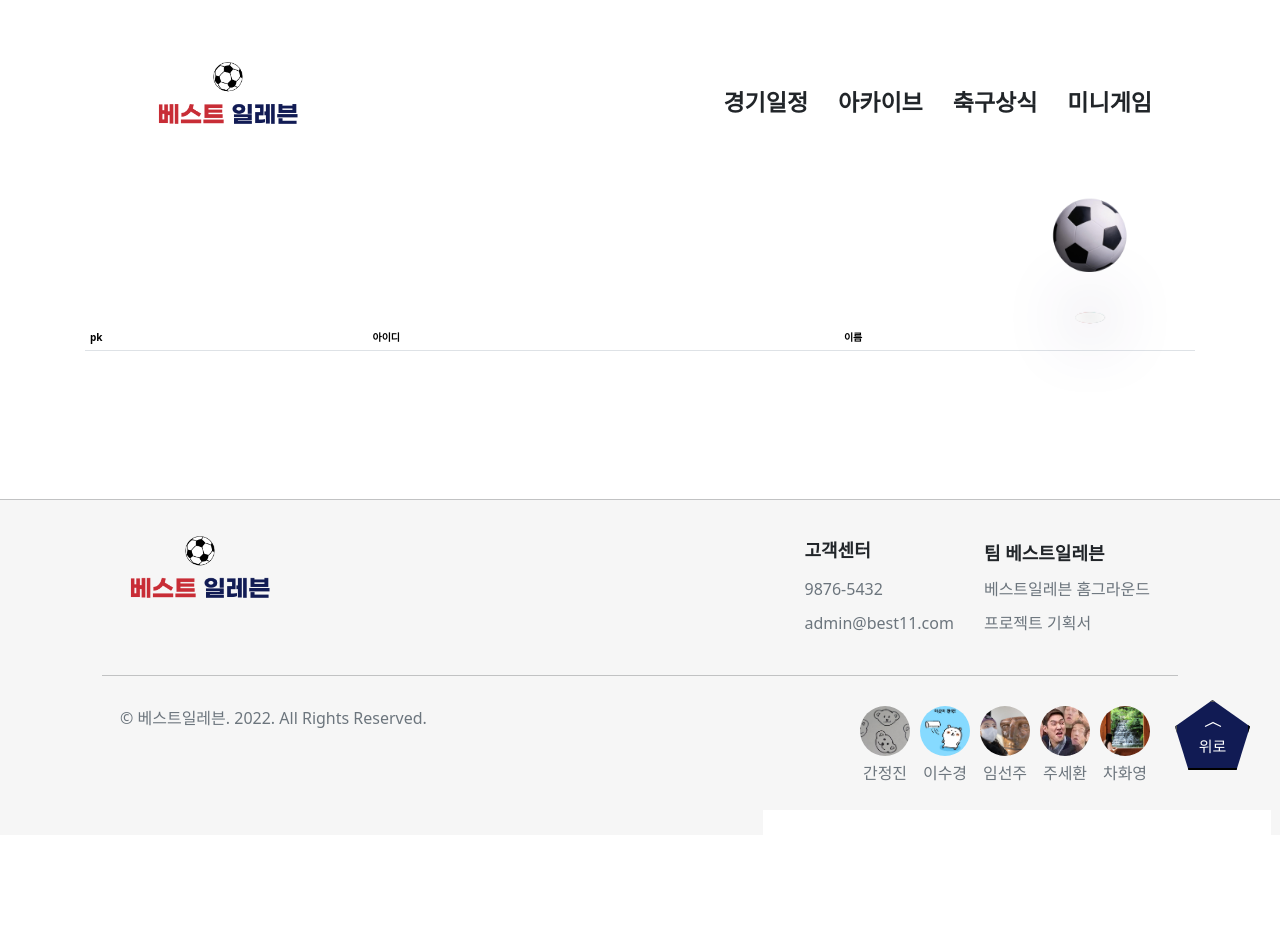
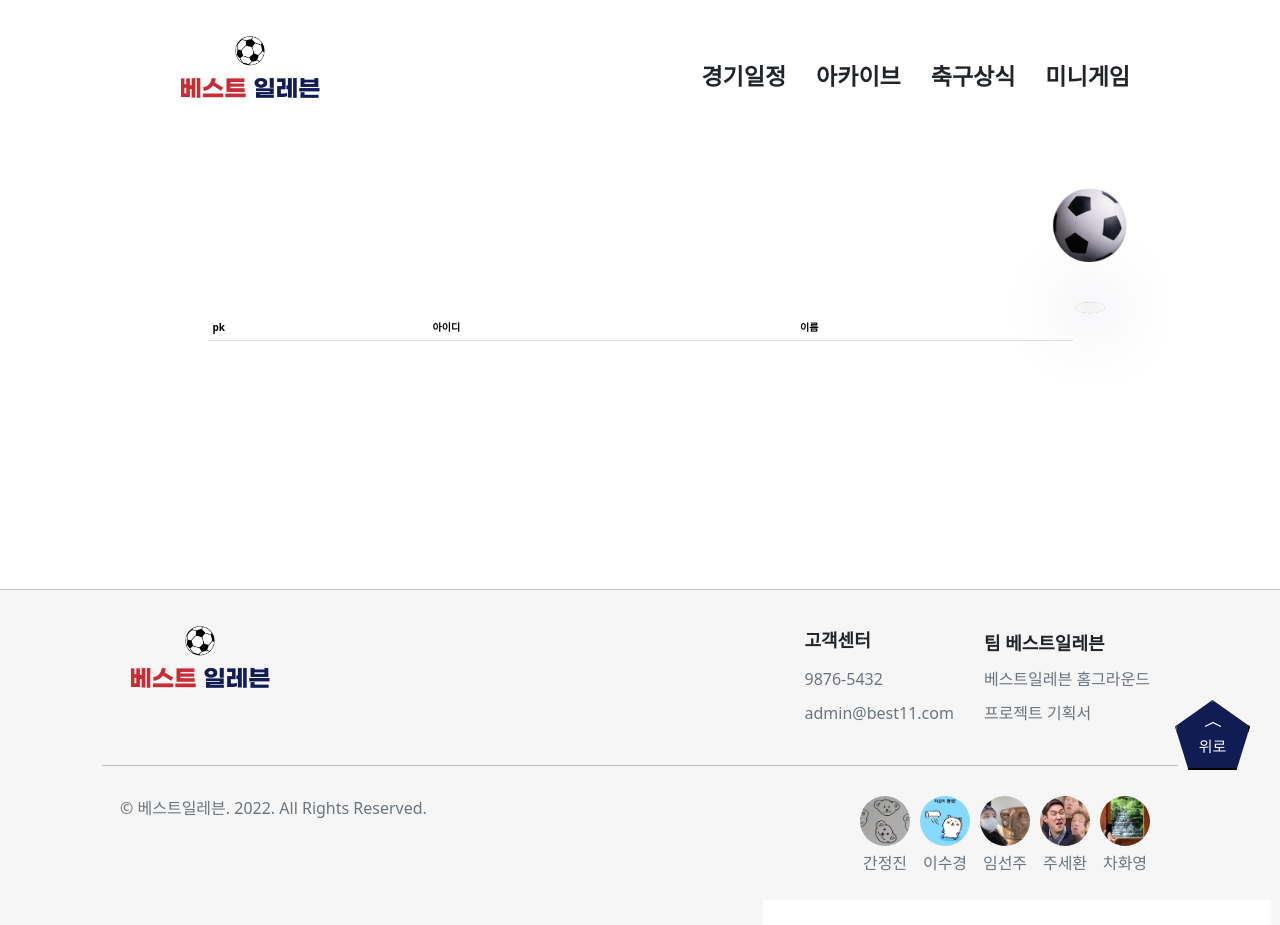
Before and after one commit to code-sum/Best11, a Django app: page /accounts/ in a window 1280 px wide. Before the commit the page ends 781 px from the top, so only its background shows below. Run offline with Django 3.2, Linux system fonts and the light colour scheme; lists and menus that the app fills with data are empty; some libraries are stand-ins or nearby versions.

Commit message:
style : 템플릿 전체 레이아웃 정리(.container-css) 및 네비게이션바 투명도 조절

```diff
--- a/static/css/style.css
+++ b/static/css/style.css
@@ -13,7 +13,6 @@ html {
 
 body {
   height: 100vh;
-  margin: 0;
 }
 
 p {
@@ -79,7 +78,7 @@ hr {
   padding-bottom: 4px;
   text-transform: uppercase;
   font-family: Montserrat, helvetica, arial, sans-serif;
-  font-weight: 700
+  font-weight: 700;
 }
 
 .link:active,
@@ -128,14 +127,13 @@ hr {
 /* base.html - header box-shadow: 1px 1px 4px 0 rgba(0,0,0,.1); */
 
 .header {
-  background-color: rgba(rgba(255, 255, 255, 0.616));
+  background-color: rgba(255, 255, 255, 0.725);
   position: fixed;
-  width: 80%;
+  width: 100%;
   z-index: 3;
-  margin-top: 2%;
-  margin-left: 10%;
+  margin-top: 0;
   margin-right: 10%;
-  padding: 20px 0;
+  padding: 3rem 15rem;
 }
 
 .header ul {
@@ -143,7 +141,7 @@ hr {
   padding: 0;
   list-style: none;
   overflow: hidden;
-  background-color: #fff;
+  background-color: rgba(255, 255, 255, 0);
 }
 
 .header li a {
@@ -154,7 +152,7 @@ hr {
 
 .header li a:hover,
 .header .menu-btn:hover {
-  background-color: #fff;
+  background: transparent;
 }
 
 .header .logo {
@@ -328,6 +326,15 @@ hr {
   }
 }
 
+/* base.html - container-css */
+
+.container-css {
+  padding-top: 26rem;
+  margin-left: 20rem;
+  margin-right: 20rem;
+  margin-bottom: 10rem;
+}
+
 
 /* base.html - footer 하단 고정 */
 #wrapper {
--- a/templates/base.html
+++ b/templates/base.html
@@ -95,7 +95,7 @@
       </div>
     </div>
 
-    <div id="wrapper" class="container">
+    <div id="wrapper" class="container-css">
       <!-- content -->
       {% block content %}{% endblock content %}
     </div>
```
